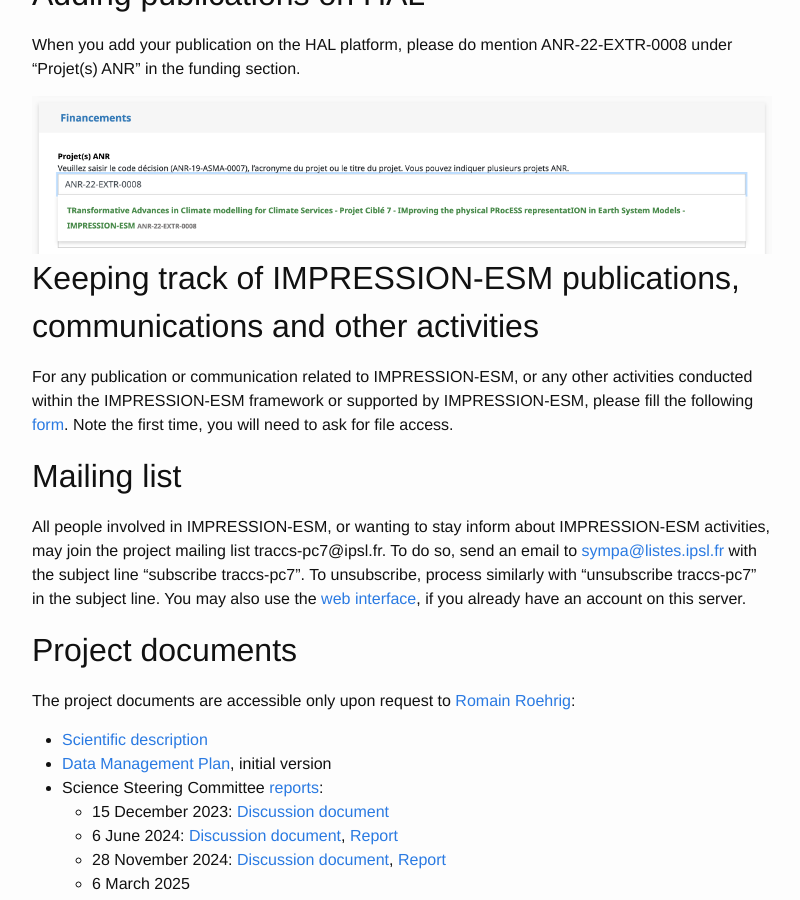
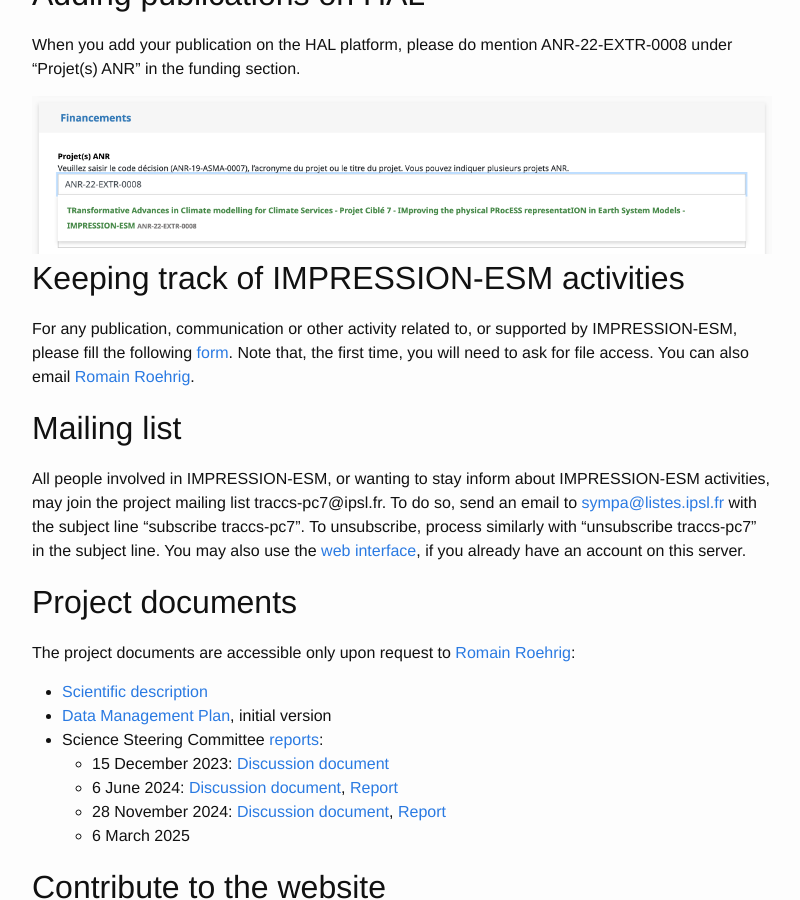
Before and after one commit to TRACCS-PC7-IMPRESSION-ESM/TRACCS-PC7-IMPRESSION-ESM.github.io, a Jekyll site: the page built from intranet.md, in a window 1280 px wide and 900 px high, scrolled down 569 px. Shown: the whole window, without its empty margins (238-1038 px from the left). Built offline with Jekyll 4.4.1, drawn with Linux system fonts in a browser that asks for light colours.

Commit message:
Update intranet

```diff
--- a/intranet.md
+++ b/intranet.md
@@ -25,9 +25,9 @@ When you add your publication on the HAL platform, please do mention ANR-22-EXTR
 <img src="{{site.baseurl}}/img/HAL-submission.png" width="100%" height="100%"/>
 </div>
 
-## Keeping track of IMPRESSION-ESM publications, communications and other activities
+## Keeping track of IMPRESSION-ESM activities
 
-For any publication or communication related to IMPRESSION-ESM, or any other activities conducted within the IMPRESSION-ESM framework or supported by IMPRESSION-ESM, please fill the following [form](https://docs.google.com/spreadsheets/d/1x27tLUxEigXMsqm-9Qvq5Rl8K5MtJERu/edit?usp=sharing&ouid=102129889214917241305&rtpof=true&sd=true). Note the first time, you will need to ask for file access.
+For any publication, communication or other activity related to, or supported by IMPRESSION-ESM, please fill the following [form](https://docs.google.com/spreadsheets/d/1x27tLUxEigXMsqm-9Qvq5Rl8K5MtJERu/edit?usp=sharing&ouid=102129889214917241305&rtpof=true&sd=true). Note that, the first time, you will need to ask for file access. You can also email <a href="mailto:romain.roehrig@meteo.fr">Romain Roehrig</a>.
 
 ## Mailing list
 
```
Also changed, not shown: 1 other file.
